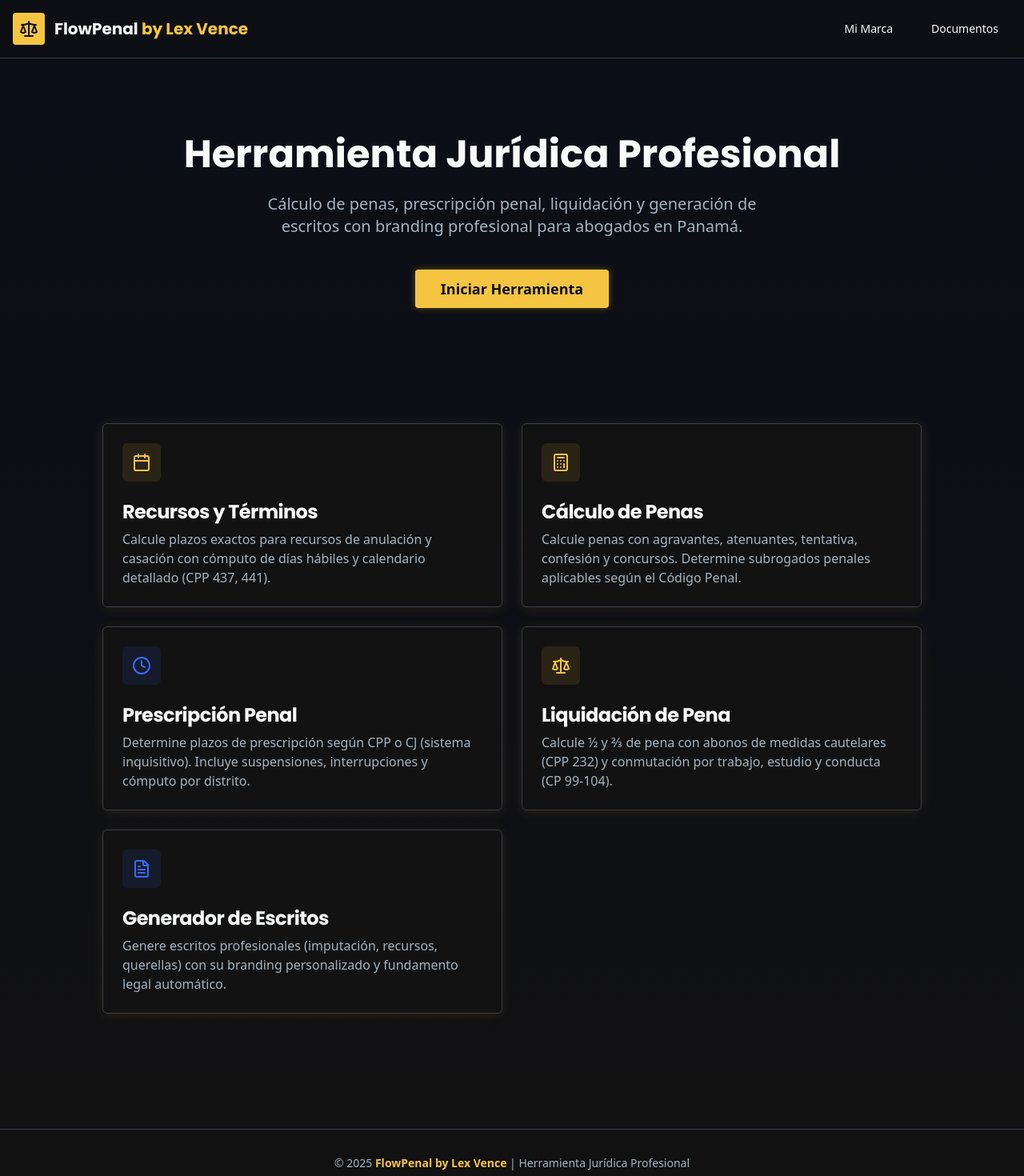
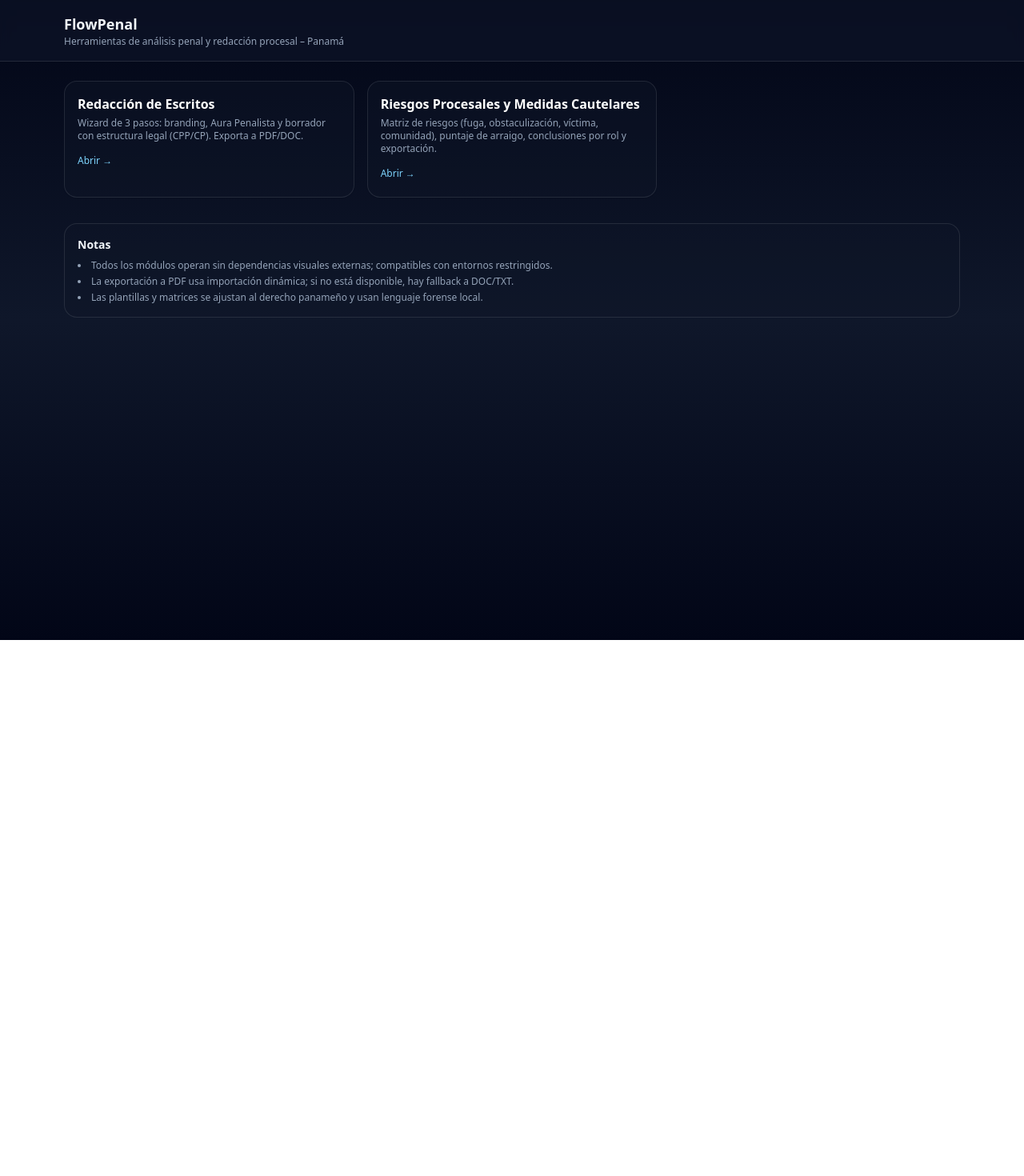
Before and after one commit to purple-flame-code/flowp, a Next.js app: page / in a window 1280 px wide. Shown: the top 1470 px of the page at 80% size. After the commit the page ends 800 px from the top, so only its background shows below. Built offline with nearby package versions, Linux system fonts and the light colour scheme.

Commit message:
Refactor Home component and add Card functionality
Agrego el modulo de debate de riesgo y medidas cautelares al Home

```diff
--- a/src/app/page.tsx
+++ b/src/app/page.tsx
@@ -1,159 +1,70 @@
+"use client";
+
 import Link from "next/link";
-import { Button } from "@/components/ui/button";
-import { Card, CardContent, CardDescription, CardHeader, CardTitle } from "@/components/ui/card";
-import { Scale, Clock, Calculator, FileText, Calendar } from "lucide-react";
+
+// ===========================================
+// Home – FlowPenal (launcher)
+// Tarjetas de acceso rápido a los módulos principales
+// 100% self-contained, sin dependencias externas
+// ===========================================
+
+function Card({ title, description, href }: { title: string; description: string; href: string }) {
+  return (
+    <Link href={href} className="group block rounded-2xl border border-white/10 bg-slate-900/40 hover:bg-slate-900/60 transition shadow-sm">
+      <div className="p-4">
+        <div className="text-base font-semibold text-white group-hover:text-white">{title}</div>
+        <p className="mt-1 text-xs text-slate-400 group-hover:text-slate-300">{description}</p>
+        <div className="mt-3 inline-flex items-center text-[12px] text-sky-300 group-hover:text-sky-200">
+          Abrir →
+        </div>
+      </div>
+    </Link>
+  );
+}
 
 export default function Home() {
   return (
-    <div className="min-h-screen">
-      {/* Header */}
-      <header className="border-b border-border-gray bg-surface-dark/50 backdrop-blur-sm sticky top-0 z-50">
-        <div className="container mx-auto px-4 py-4 flex items-center justify-between">
-          <div className="flex items-center gap-3">
-            <div className="w-10 h-10 bg-gold rounded flex items-center justify-center">
-              <Scale className="w-6 h-6 text-bg-gradient-start" />
-            </div>
-            <h1 className="text-xl font-poppins font-bold text-foreground">
-              FlowPenal <span className="text-gold">by Lex Vence</span>
-            </h1>
-          </div>
-          <nav className="flex gap-4">
-            <Link href="/brand">
-              <Button variant="ghost" className="text-foreground hover:text-gold">Mi Marca</Button>
-            </Link>
-            <Link href="/docs">
-              <Button variant="ghost" className="text-foreground hover:text-gold">Documentos</Button>
-            </Link>
-          </nav>
+    <div className="min-h-screen bg-gradient-to-b from-slate-950 via-slate-900 to-slate-950 text-slate-100">
+      <header className="border-b border-white/10 bg-slate-900/60 backdrop-blur sticky top-0 z-20">
+        <div className="mx-auto max-w-6xl px-4 py-4">
+          <h1 className="text-lg font-semibold">FlowPenal</h1>
+          <p className="text-xs text-slate-400">Herramientas de análisis penal y redacción procesal – Panamá</p>
         </div>
       </header>
 
-      {/* Hero Section */}
-      <section className="container mx-auto px-4 py-16 md:py-24">
-        <div className="max-w-4xl mx-auto text-center space-y-6">
-          <h2 className="text-4xl md:text-5xl font-poppins font-bold text-foreground leading-tight">
-            Herramienta Jurídica Profesional
-          </h2>
-          <p className="text-lg md:text-xl text-muted-foreground max-w-2xl mx-auto">
-            Cálculo de penas, prescripción penal, liquidación y generación de escritos
-            con branding profesional para abogados en Panamá.
-          </p>
-          <div className="pt-4">
-            <Button
-              size="lg"
-              className="bg-gold hover:bg-gold/90 text-bg-gradient-start font-semibold text-lg px-8 py-6 shadow-glow"
-              asChild
-            >
-              <a href="#modules">Iniciar Herramienta</a>
-            </Button>
+      <main className="mx-auto max-w-6xl px-4 py-6">
+        <section className="grid grid-cols-1 sm:grid-cols-2 lg:grid-cols-3 gap-4">
+          <Card
+            title="Redacción de Escritos"
+            description="Wizard de 3 pasos: branding, Aura Penalista y borrador con estructura legal (CPP/CP). Exporta a PDF/DOC."
+            href="/escritos"
+          />
+
+          <Card
+            title="Riesgos Procesales y Medidas Cautelares"
+            description="Matriz de riesgos (fuga, obstaculización, víctima, comunidad), puntaje de arraigo, conclusiones por rol y exportación."
+            href="/riesgos"
+          />
+
+          {/* En caso de existir el módulo de cálculo de penas en /penas, descomentar: */}
+          {/* <Card
+            title="Cálculo de Penas"
+            description="Circunstancias atenuantes/agravantes, grado de ejecución y rango sancionatorio orientativo."
+            href="/penas"
+          /> */}
+        </section>
+
+        <section className="mt-8">
+          <div className="rounded-2xl border border-white/10 bg-slate-900/40 p-4">
+            <h2 className="text-sm font-semibold">Notas</h2>
+            <ul className="mt-2 text-xs text-slate-400 list-disc list-inside space-y-1">
+              <li>Todos los módulos operan sin dependencias visuales externas; compatibles con entornos restringidos.</li>
+              <li>La exportación a PDF usa importación dinámica; si no está disponible, hay fallback a DOC/TXT.</li>
+              <li>Las plantillas y matrices se ajustan al derecho panameño y usan lenguaje forense local.</li>
+            </ul>
           </div>
-        </div>
-      </section>
-
-      {/* Modules Grid */}
-      <section id="modules" className="container mx-auto px-4 py-12">
-        <div className="grid grid-cols-1 md:grid-cols-2 gap-6 max-w-5xl mx-auto">
-
-          {/* Recursos y Términos */}
-          <Link href="/recursos">
-            <Card className="border-border-gray bg-card hover:border-gold transition-all duration-300 shadow-soft hover:shadow-glow cursor-pointer h-full group">
-              <CardHeader>
-                <div className="w-12 h-12 bg-gold/10 rounded-lg flex items-center justify-center mb-4 group-hover:bg-gold/20 transition-colors">
-                  <Calendar className="w-6 h-6 text-gold" />
-                </div>
-                <CardTitle className="text-2xl font-poppins font-bold text-foreground">
-                  Recursos y Términos
-                </CardTitle>
-                <CardDescription className="text-base text-muted-foreground mt-2">
-                  Calcule plazos exactos para recursos de anulación y casación con cómputo
-                  de días hábiles y calendario detallado (CPP 437, 441).
-                </CardDescription>
-              </CardHeader>
-            </Card>
-          </Link>
-
-          {/* Cálculo de Penas */}
-          <Link href="/penas">
-            <Card className="border-border-gray bg-card hover:border-gold transition-all duration-300 shadow-soft hover:shadow-glow cursor-pointer h-full group">
-              <CardHeader>
-                <div className="w-12 h-12 bg-gold/10 rounded-lg flex items-center justify-center mb-4 group-hover:bg-gold/20 transition-colors">
-                  <Calculator className="w-6 h-6 text-gold" />
-                </div>
-                <CardTitle className="text-2xl font-poppins font-bold text-foreground">
-                  Cálculo de Penas
-                </CardTitle>
-                <CardDescription className="text-base text-muted-foreground mt-2">
-                  Calcule penas con agravantes, atenuantes, tentativa, confesión y concursos.
-                  Determine subrogados penales aplicables según el Código Penal.
-                </CardDescription>
-              </CardHeader>
-            </Card>
-          </Link>
-
-          {/* Prescripción Penal */}
-          <Link href="/prescripcion">
-            <Card className="border-border-gray bg-card hover:border-blue-lex transition-all duration-300 shadow-soft hover:shadow-glow cursor-pointer h-full group">
-              <CardHeader>
-                <div className="w-12 h-12 bg-blue-lex/10 rounded-lg flex items-center justify-center mb-4 group-hover:bg-blue-lex/20 transition-colors">
-                  <Clock className="w-6 h-6 text-blue-lex" />
-                </div>
-                <CardTitle className="text-2xl font-poppins font-bold text-foreground">
-                  Prescripción Penal
-                </CardTitle>
-                <CardDescription className="text-base text-muted-foreground mt-2">
-                  Determine plazos de prescripción según CPP o CJ (sistema inquisitivo).
-                  Incluye suspensiones, interrupciones y cómputo por distrito.
-                </CardDescription>
-              </CardHeader>
-            </Card>
-          </Link>
-
-          {/* Liquidación de Pena */}
-          <Link href="/liquidacion">
-            <Card className="border-border-gray bg-card hover:border-gold transition-all duration-300 shadow-soft hover:shadow-glow cursor-pointer h-full group">
-              <CardHeader>
-                <div className="w-12 h-12 bg-gold/10 rounded-lg flex items-center justify-center mb-4 group-hover:bg-gold/20 transition-colors">
-                  <Scale className="w-6 h-6 text-gold" />
-                </div>
-                <CardTitle className="text-2xl font-poppins font-bold text-foreground">
-                  Liquidación de Pena
-                </CardTitle>
-                <CardDescription className="text-base text-muted-foreground mt-2">
-                  Calcule ½ y ⅔ de pena con abonos de medidas cautelares (CPP 232)
-                  y conmutación por trabajo, estudio y conducta (CP 99-104).
-                </CardDescription>
-              </CardHeader>
-            </Card>
-          </Link>
-
-          {/* Generador de Escritos */}
-          <Link href="/escritos">
-            <Card className="border-border-gray bg-card hover:border-blue-lex transition-all duration-300 shadow-soft hover:shadow-glow cursor-pointer h-full group">
-              <CardHeader>
-                <div className="w-12 h-12 bg-blue-lex/10 rounded-lg flex items-center justify-center mb-4 group-hover:bg-blue-lex/20 transition-colors">
-                  <FileText className="w-6 h-6 text-blue-lex" />
-                </div>
-                <CardTitle className="text-2xl font-poppins font-bold text-foreground">
-                  Generador de Escritos
-                </CardTitle>
-                <CardDescription className="text-base text-muted-foreground mt-2">
-                  Genere escritos profesionales (imputación, recursos, querellas) con
-                  su branding personalizado y fundamento legal automático.
-                </CardDescription>
-              </CardHeader>
-            </Card>
-          </Link>
-
-        </div>
-      </section>
-
-      {/* Footer */}
-      <footer className="border-t border-border-gray mt-24 py-8">
-        <div className="container mx-auto px-4 text-center text-muted-foreground text-sm">
-          <p>© 2025 <span className="text-gold font-semibold">FlowPenal by Lex Vence</span> | Herramienta Jurídica Profesional</p>
-          <p className="mt-2">Panamá • Sistema Penal Acusatorio</p>
-        </div>
-      </footer>
+        </section>
+      </main>
     </div>
   );
 }
```
